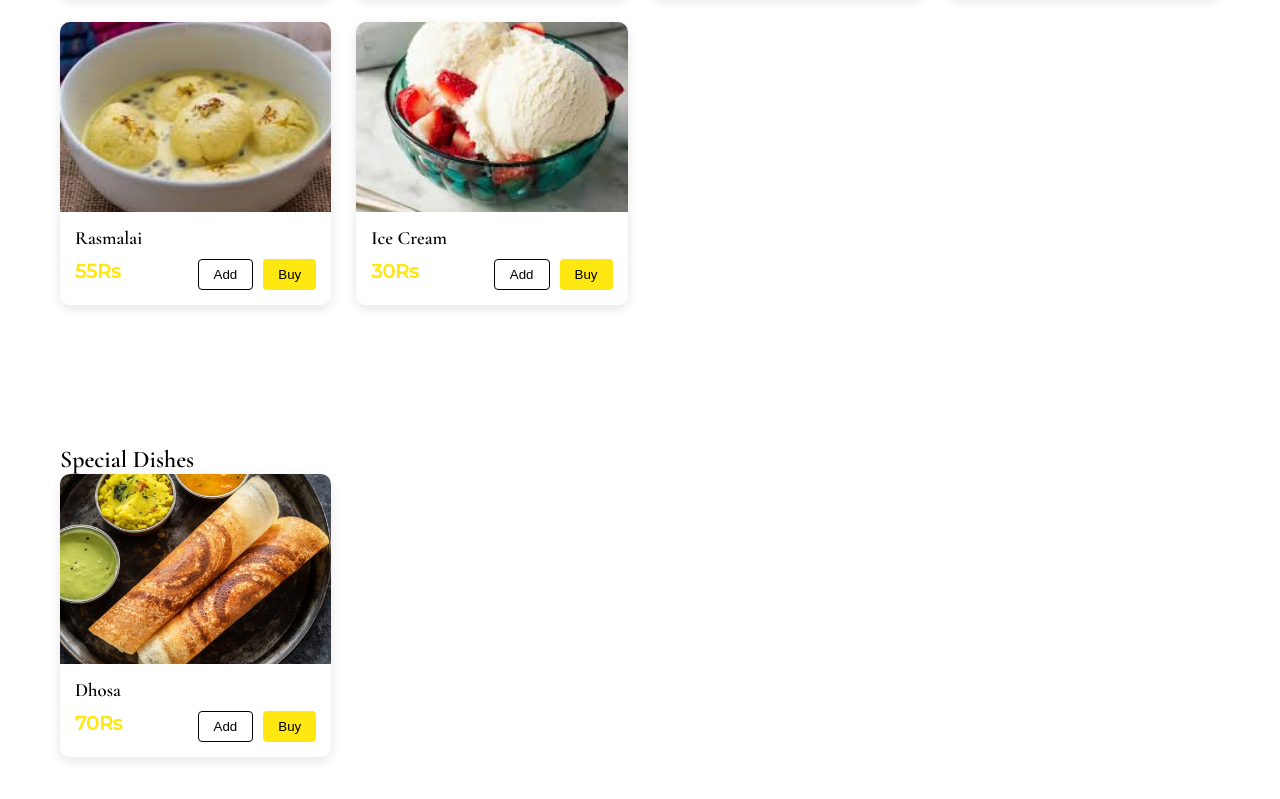
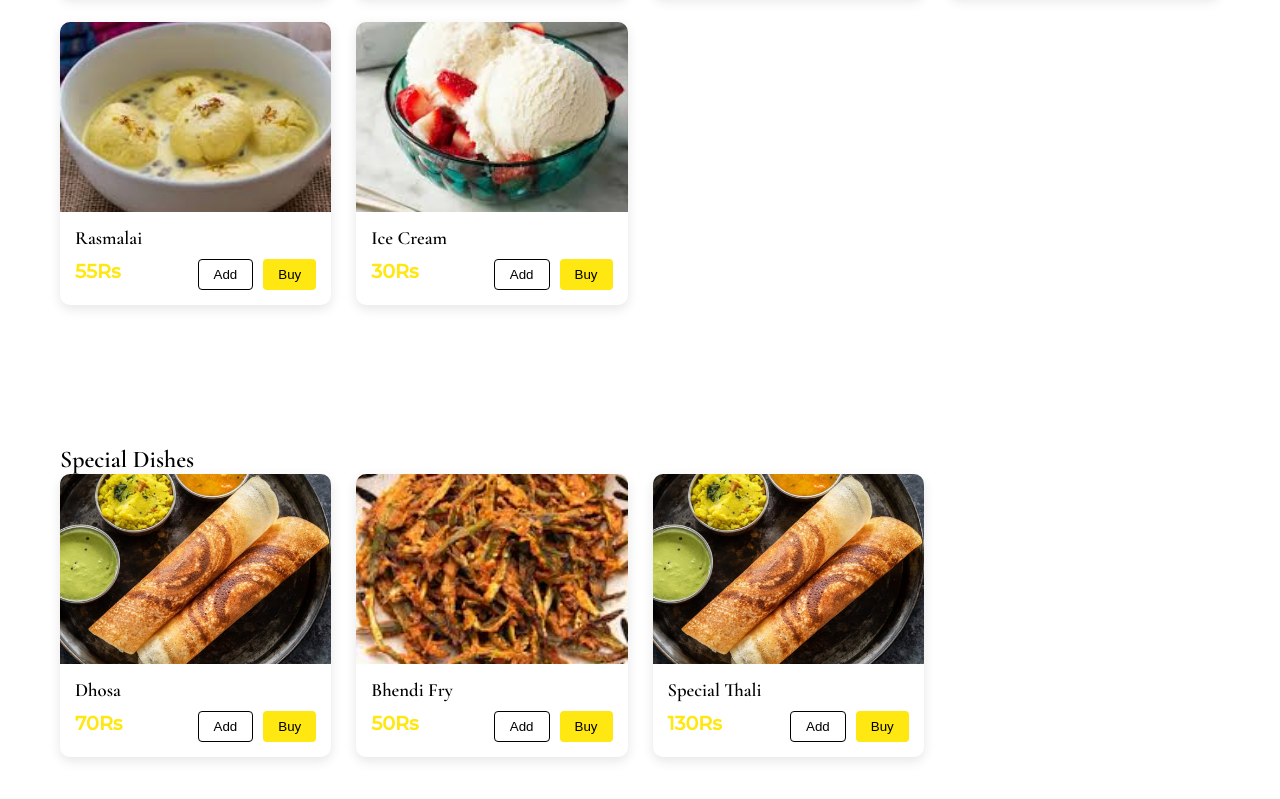
Before and after one commit to borse-harshada/cafeteria-frontend, a plain HTML site: page Menu.html in a window 1280 px wide. Shown: the part 2500-3299 px from the top of the page. Drawn offline with nearby package versions, Linux system fonts and the light colour scheme; no server answers.

```diff
--- a/Menu.html
+++ b/Menu.html
@@ -506,6 +506,34 @@
                     </div>
                 </div>
             </div>
+
+            <div class="menu-item">
+                <div class="item-image"><img src="./assets/images/spc2.jpg"></div>
+                <div class="item-info">
+                    <h3>Bhendi Fry</h3>
+                    <div class="item-meta">
+                        <span class="item-price">50Rs</span>
+                        <div class="item-actions">
+                            <button class="btn-add" data-id="39" data-name="Bhendi Fry" data-price="50">Add</button>
+                            <button class="btn-buy" data-id="39" data-name="Bhendi Fry" data-price="50">Buy</button>
+                        </div>
+                    </div>
+                </div>
+            </div>
+
+            <div class="menu-item">
+                <div class="item-image"><img src="./assets/images/spc1.jpg"></div>
+                <div class="item-info">
+                    <h3>Special Thali</h3>
+                    <div class="item-meta">
+                        <span class="item-price">130Rs</span>
+                        <div class="item-actions">
+                            <button class="btn-add" data-id="43" data-name="Special Thali" data-price="130">Add</button>
+                            <button class="btn-buy" data-id="43" data-name="Special Thali" data-price="130">Buy</button>
+                        </div>
+                    </div>
+                </div>
+            </div>
         </div>
 
     </div>
```
